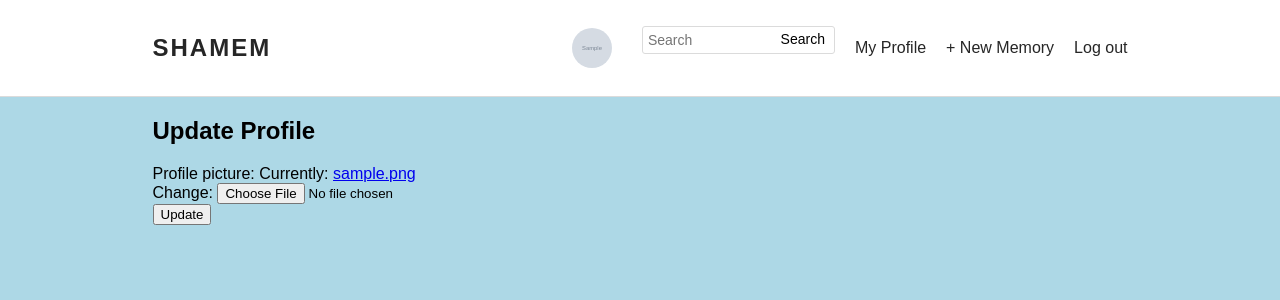
After one commit to mucahitugur/2023-SWE573, a Django app: page /accounts/update_profile/ in a window 1280 px wide. The commit adds this page. Shown: the top 300 px of the page. Run offline with Django 4.2, Linux system fonts and the light colour scheme; a user stored in the database is signed in; tables that the repository leaves empty hold one stand-in row (values such as "Sample post"); grey boxes marked "Sample" are stand-in pictures; some libraries are stand-ins or nearby versions.

Commit message:
Change profile photo is added

```diff
--- a/accounts/forms.py
+++ b/accounts/forms.py
@@ -11,13 +11,22 @@ class CustomUserCreationForm(UserCreationForm):
         model = User
         fields = UserCreationForm.Meta.fields + ('email',)
 
-    def save(self, commit=True):
+    def save(self, commit=True, update_profile_picture=False):
         user = super().save(commit=False)
         user.email = self.cleaned_data["email"]
         if commit:
             user.save()
-            profile = UserProfile(user=user)
-            if 'profile_picture' in self.cleaned_data and self.cleaned_data['profile_picture']:
-                profile.profile_picture = self.cleaned_data['profile_picture']
-            profile.save()
+            if not update_profile_picture:
+                profile = UserProfile(user=user)
+                if 'profile_picture' in self.cleaned_data and self.cleaned_data['profile_picture']:
+                    profile.profile_picture = self.cleaned_data['profile_picture']
+                profile.save()
+            else:
+                user.userprofile.profile_picture = self.cleaned_data['profile_picture']
+                user.userprofile.save()
         return user
+
+class UpdateProfileForm(forms.ModelForm):
+    class Meta:
+        model = UserProfile
+        fields = ['profile_picture']
--- a/accounts/urls.py
+++ b/accounts/urls.py
@@ -1,6 +1,7 @@
 from django.urls import path
-from .views import SignUpView
+from .views import SignUpView, update_profile
 
-urlpatterns=[
-    path('signup/', SignUpView.as_view(),name='signup'),
+urlpatterns = [
+    path('signup/', SignUpView.as_view(), name='signup'),
+    path('update_profile/', update_profile, name='update_profile'),
 ]
--- a/accounts/views.py
+++ b/accounts/views.py
@@ -1,24 +1,23 @@
-from django.shortcuts import render
-from django.shortcuts import render
-from django.contrib.auth.forms import UserCreationForm
+from django.shortcuts import render, redirect
+from django.contrib.auth.decorators import login_required
 from django.urls import reverse_lazy
 from django.views import generic
-
-class SignUpView (generic.CreateView):
-    form_class=UserCreationForm
-    success_url=reverse_lazy('login')
-    template_name='signup.html'
-
-
-
-
-from django.shortcuts import render
-from django.contrib.auth.forms import UserCreationForm
-from django.urls import reverse_lazy
-from django.views import generic
-from .forms import CustomUserCreationForm
+from .forms import CustomUserCreationForm, UpdateProfileForm
 
 class SignUpView(generic.CreateView):
     form_class = CustomUserCreationForm
     success_url = reverse_lazy('login')
     template_name = 'signup.html'
+
+@login_required
+def update_profile(request):
+    if request.method == 'POST':
+        form = UpdateProfileForm(request.POST, request.FILES, instance=request.user.userprofile)
+        if form.is_valid():
+            form.save()
+            return redirect('my_profile')
+    else:
+        form = UpdateProfileForm(instance=request.user.userprofile)
+
+    context = {'form': form}
+    return render(request, 'update_profile.html', context)
--- /dev/null
+++ b/templates/update_profile.html
@@ -0,0 +1,10 @@
+{% extends 'base.html' %}
+
+{% block content %}
+  <h2>Update Profile</h2>
+  <form method="post" enctype="multipart/form-data">
+    {% csrf_token %}
+    {{ form.as_p }}
+    <button type="submit">Update</button>
+  </form>
+{% endblock %}
--- a/templates/user_profile.html
+++ b/templates/user_profile.html
@@ -3,6 +3,10 @@
 {% block content %}
   <h1>{{ object.username }}</h1>
   <p>{{ object.email }}</p>
+
+  {% if request.user == object %}
+    <p><a href="{% url 'update_profile' %}">Update Profile Picture</a></p>
+  {% endif %}
 
   <p>
     <strong>{{ followers_count }} Followers</strong> -
```
